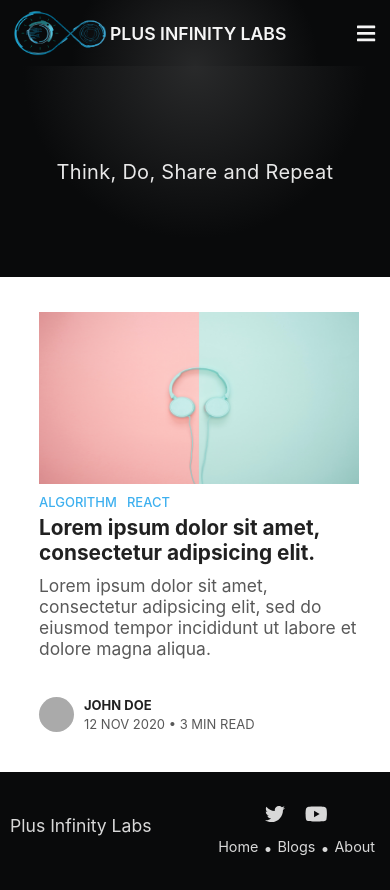
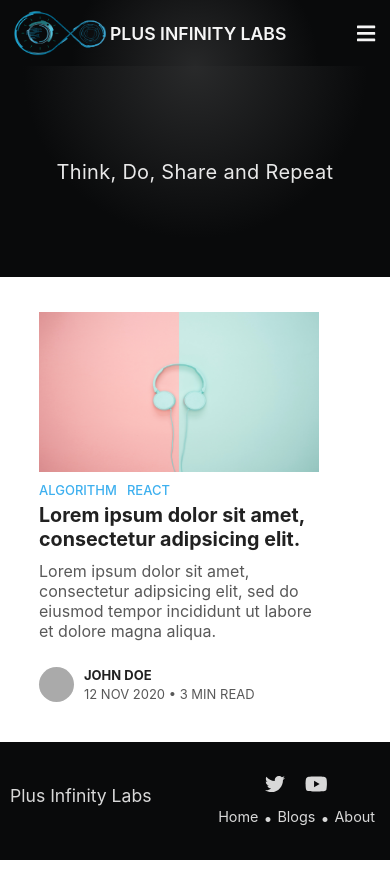
Before and after one commit to GowshikPrabhu/pi-labs-blog, a React (Create React App) app: page / in a window 390 px wide. After the commit the page ends 860 px from the top, so only its background shows below. Built offline with nearby package versions, Linux system fonts and the light colour scheme.

Commit message:
make card reponsive

```diff
--- a/src/pages/Components/BlogCard/BlogCard.css
+++ b/src/pages/Components/BlogCard/BlogCard.css
@@ -80,3 +80,16 @@
   color: #595959;
   margin: 0;
 }
+
+@media only screen and (max-width: 768px) {
+  .blog-card {
+    width: 280px;
+    height: 400px;
+  }
+  .blog-card-details .blog-card-title {
+    font-size: 1.23rem;
+  }
+  .blog-card-details .blog-card-description {
+    font-size: 1rem;
+  }
+}
```
